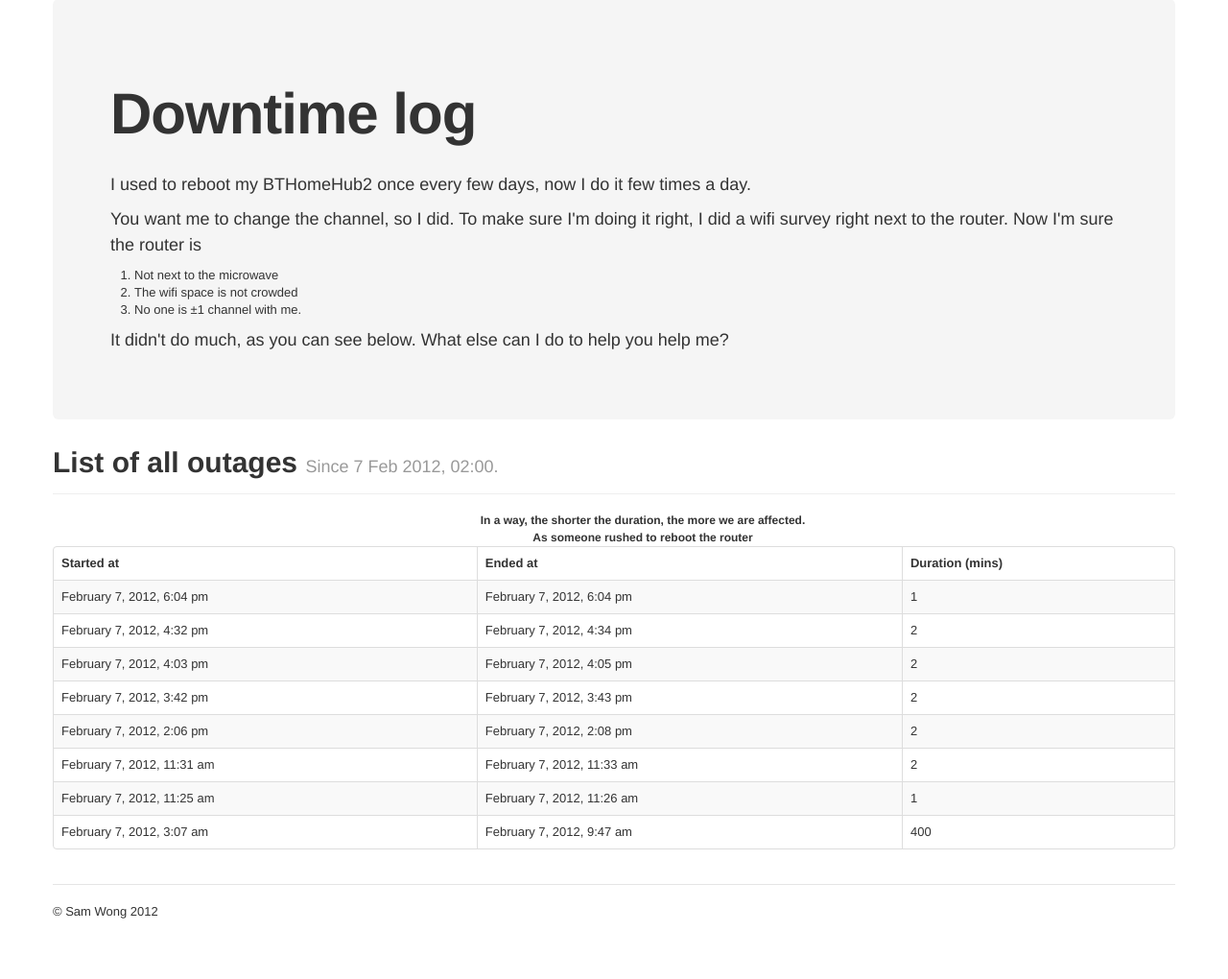
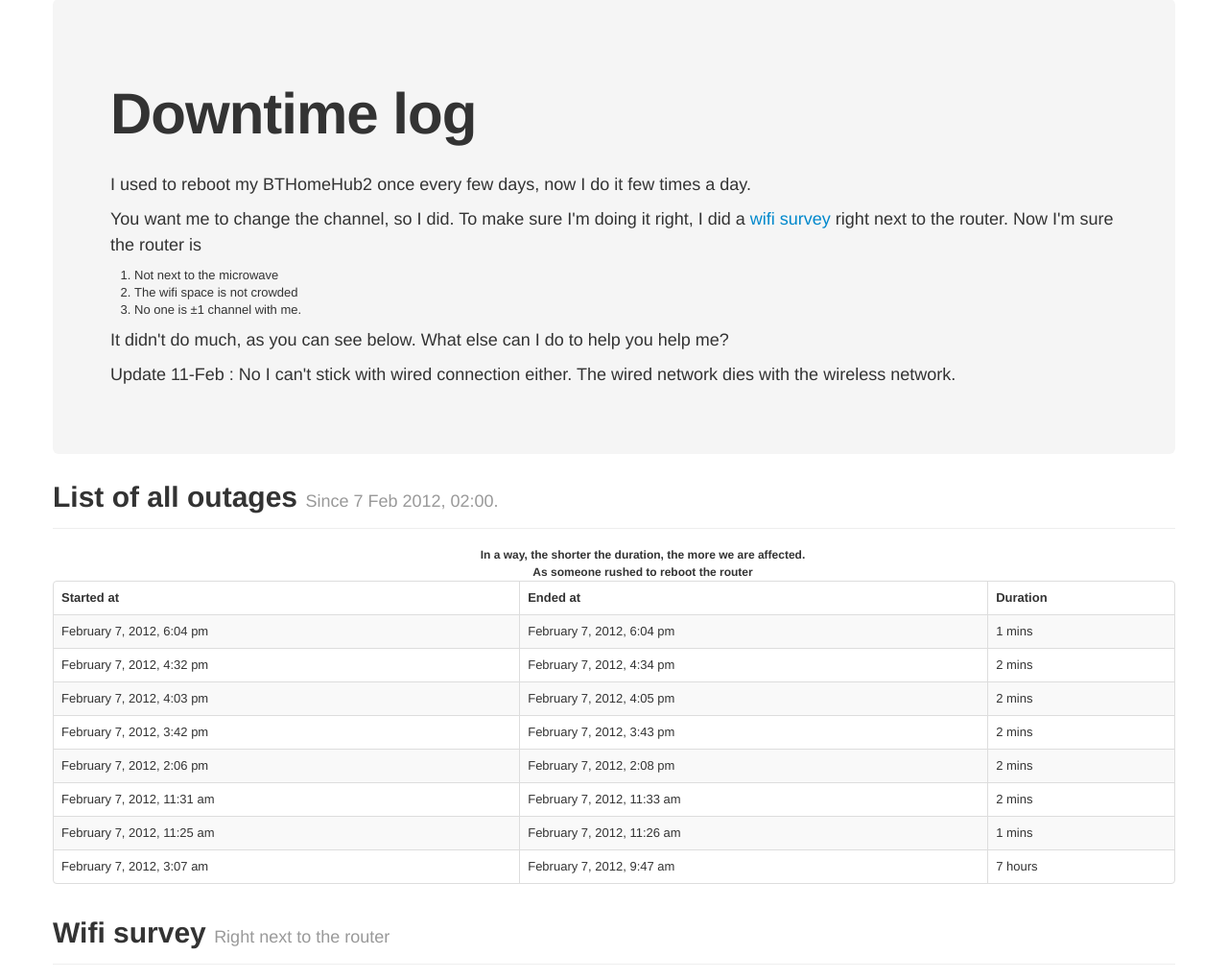
Before and after one commit to samwong1990/bthomehub-reliability, a PHP site: page / in a window 1280 px wide. Shown: the part 151-1171 px from the top of the page at 96% size. Before the commit the page ends 1108 px from the top, so only its background shows below. Run offline with PHP 8.4, Linux system fonts and the light colour scheme; data comes from the database, SQL or seed files in the repository; some libraries are stand-ins or nearby versions.

Commit message:
more statusupdate

```diff
--- a/index.php
+++ b/index.php
@@ -118,8 +118,9 @@ $db = new PDO('sqlite:'.dirname(__FILE__) . '/wifi.db') or die("Can't open sqlit
 <div class="hero-unit">
 	<h1 style="line-height:2em;">Downtime log</h1>
 	<p>I used to reboot my BTHomeHub2 once every few days, now I do it few times a day.</p>
-		<p>You want me to change the channel, so I did. To make sure I'm doing it right, I did a wifi survey right next to the router. Now I'm sure the router is <ol><li>Not next to the microwave</li><li>The wifi space is not crowded</li><li>No one is ±1 channel with me.</li></ol></p>
+	<p>You want me to change the channel, so I did. To make sure I'm doing it right, I did a <a href="#wifisurvey">wifi survey</a> right next to the router. Now I'm sure the router is <ol><li>Not next to the microwave</li><li>The wifi space is not crowded</li><li>No one is ±1 channel with me.</li></ol></p>
 	<p>It didn't do much, as you can see below. What else can I do to help you help me?</p>
+	<p>Update 11-Feb : No I can't stick with wired connection either. The wired network dies with the wireless network.</p>
 </div>
 
 <section id="typography">
@@ -134,7 +135,7 @@ $db = new PDO('sqlite:'.dirname(__FILE__) . '/wifi.db') or die("Can't open sqlit
 			</div>
 			<table class="table table-striped table-bordered">
 				<thead>
-					<th>Started at</th><th>Ended at</th><th>Duration (mins)</th>
+					<th>Started at</th><th>Ended at</th><th>Duration</th>
 				</thead>
 				<tbody>
 					<?php
@@ -144,12 +145,20 @@ $db = new PDO('sqlite:'.dirname(__FILE__) . '/wifi.db') or die("Can't open sqlit
 					<tr>
 						<td><?php echo date("F j, Y, g:i a", intval($result['start']));?></td>
 						<td><?php echo date("F j, Y, g:i a", intval($result['end']));?></td>
-									<td><?php echo max(
+						<td><?php $mins = max(
 											array(
 												1,
 												round(intval($result['duration'])/60.0)
 												)
-										);?>
+											);
+											if($mins < 60){
+												echo "$mins mins";
+											}else{
+												$hours = round($mins/60.0);
+												echo "$hours hours";
+											}
+
+											?>
 							</td>
 						</tr>
 						<?php
@@ -158,6 +167,19 @@ $db = new PDO('sqlite:'.dirname(__FILE__) . '/wifi.db') or die("Can't open sqlit
 				</tbody>
 			</table>
 		</div>
+	</div>
+</section>
+
+<section id="wifisurvey">
+	<div class="page-header">
+		<h1>Wifi survey <small>Right next to the router</small></h1>
+	</div>
+	<div class="row">
+		<div class="span12">
+			<img src="img/atRouter.jpg">
+		</div>
+	</div>
+</section>
 </div>
 <hr>
 
```
Lines whose indentation alone changed are shown as unchanged.
